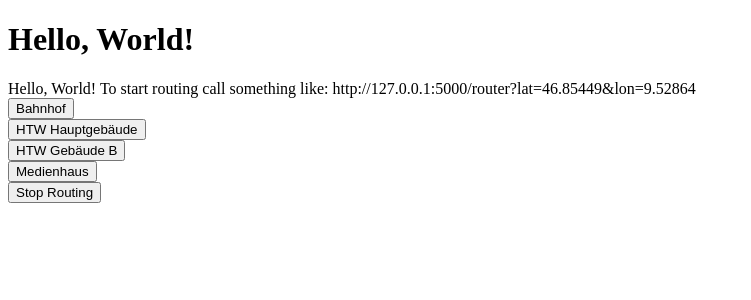
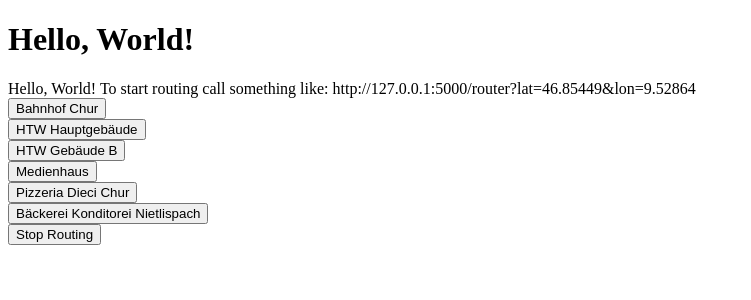
Before and after one commit to fhgr2/wearables-and-navigation, a Flask app: page / in a window 1280 px wide. Shown: the top 300 px of the page, without its empty margins (0-751 px from the left). Run offline with Flask 2, Linux system fonts and the light colour scheme.

Commit message:
Add Dieci/Nietlispach

```diff
--- a/src/templates/index.html
+++ b/src/templates/index.html
@@ -3,10 +3,12 @@
 <script src="{{url_for('static', filename='jquery-3.3.1.js')}}"></script>
 <h1>Hello, World!</h1>
 <div>Hello, World! To start routing call something like: http://127.0.0.1:5000/router?lat=46.85449&lon=9.52864</div>
-<div><button lat="46.85430" lon="9.52841" class="coord-submitter" type="button">Bahnhof</button></div>
+<div><button lat="46.85430" lon="9.52841" class="coord-submitter" type="button">Bahnhof Chur</button></div>
 <div><button lat="46.85286" lon="9.51322" class="coord-submitter" type="button">HTW Hauptgebäude</button></div>
 <div><button lat="46.85381" lon="9.51410" class="coord-submitter" type="button">HTW Gebäude B</button></div>
 <div><button lat="46.84785" lon="9.50129" class="coord-submitter" type="button">Medienhaus</button></div>
+<div><button lat="46.85484" lon="9.51539" class="coord-submitter" type="button">Pizzeria Dieci Chur</button></div>
+<div><button lat="46.85516" lon="9.52035" class="coord-submitter" type="button">Bäckerei Konditorei Nietlispach</button></div>
 
 <div><button id="killer-button" type="button">Stop Routing</button></div>
 
```
